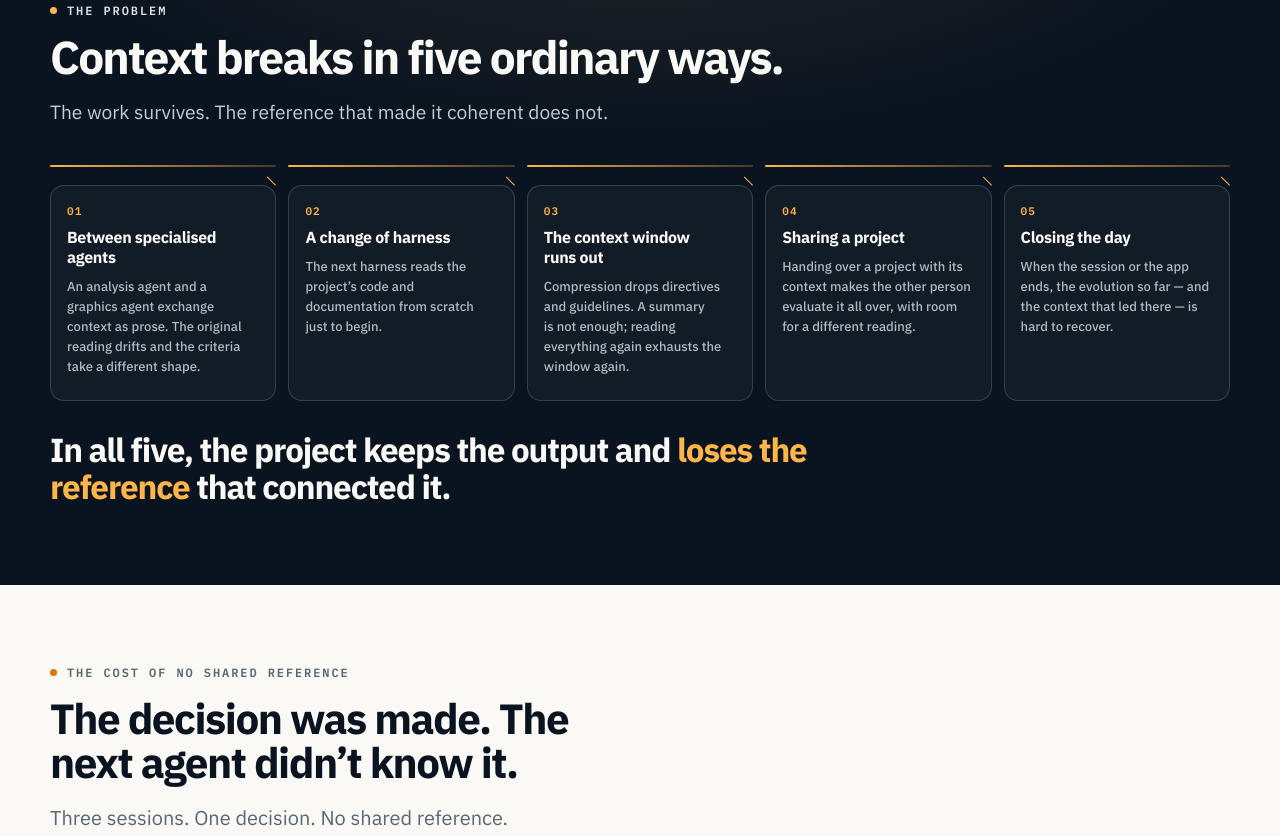
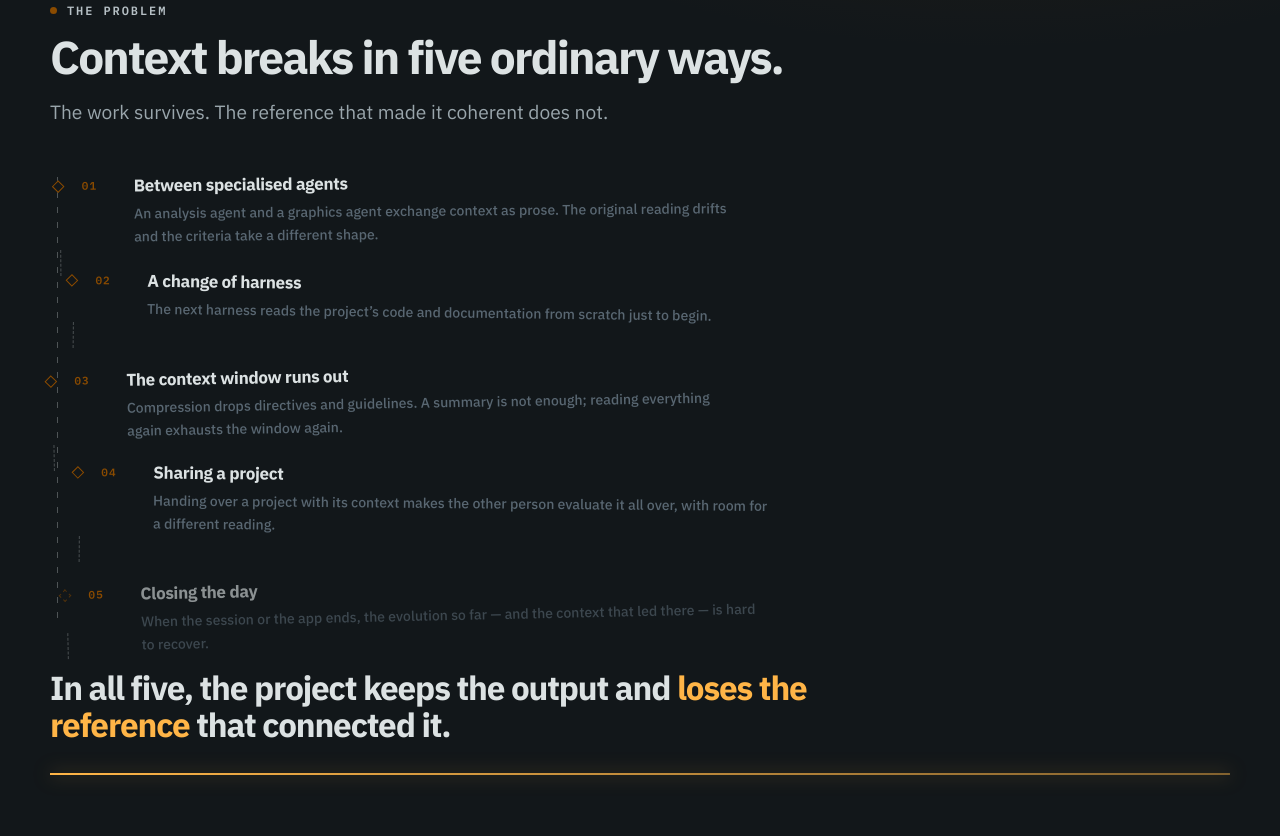
Before and after one commit to FidelErnesto03/arqux-landing, a plain HTML site: page index.html in a window 1280 px wide. Shown: the part 766-1602 px from the top of the page. Drawn offline with Linux system fonts and the light colour scheme.

Commit message:
portal: turn the problem into a drift field

```diff
--- a/assets/app.js
+++ b/assets/app.js
@@ -59,9 +59,9 @@
   const failureSection = $("#failures");
   if (failureSection && "IntersectionObserver" in window && !REDUCED) {
     const parts = [
-      ...$$(".failure-rail i", failureSection),
-      ...$$(".failure-grid li", failureSection),
-      $(".failure-close", failureSection)
+      ...$$(".drift-item", failureSection),
+      $(".failure-close", failureSection),
+      $(".coherence-line span", failureSection)
     ].filter(Boolean);
     parts.forEach((el) => el.classList.add("reveal"));
     const failureObserver = new IntersectionObserver((entries) => {
@@ -71,7 +71,6 @@
     }, { threshold: 0.12, rootMargin: "0px 0px -30% 0px" });
     failureObserver.observe(failureSection);
   }
-
 
   /* ---------- project reference: which steps read or write a component ---------- */
   const refBar = $(".source-panel");
--- a/assets/style.css
+++ b/assets/style.css
@@ -666,6 +666,7 @@ pre{font-size:13px;line-height:1.75}
 @media(max-width:900px){.hero .hero-visual{display:block}.hero-mobile-map{display:none}}
 @media(max-width:760px){.hero .hero-visual{display:none}.hero-mobile-map{display:grid}}
 /* The problem as a scene of loss */
+/* problem scene: one interrupted continuity, editorial and light */
 .loss-section{background:var(--paper-100)}
 .loss-head{max-width:900px}
 .loss-head .eyebrow{margin-bottom:16px}
@@ -702,29 +703,38 @@ pre{font-size:13px;line-height:1.75}
 @media(max-width:900px){.loss-sessions{grid-template-columns:1fr}.loss-thread{display:none}.loss-session{min-height:0}.loss-session:nth-child(2) .loss-quote{font-size:18px}.loss-consequences{grid-template-columns:1fr}.loss-consequences li{border-right:0;border-bottom:1px solid var(--line-light);padding:14px 0}.loss-consequences li:last-child{border-bottom:0}.loss-verdict{font-size:clamp(2rem,7vw,2.8rem)}}
 @media(max-width:560px){.loss-scene{padding:18px;border-radius:16px}.loss-session{padding:17px}.loss-scene-head{display:grid}.loss-cut{justify-self:start}.loss-lead{font-size:18px}}
 .loss-session-head{margin:0}.loss-section{scroll-margin-top:92px}
-/* problem section: five fractures, one-shot reveal (no loops) */
-.failure-section{position:relative;overflow:hidden;background:var(--ink-950);color:var(--paper-100);border-top:1px solid rgba(255,181,71,.4);scroll-margin-top:92px}
-.failure-section::before{content:"";position:absolute;inset:0;background:radial-gradient(900px 380px at 50% -8%,rgba(255,181,71,.11),transparent 70%);pointer-events:none}
+/* problem section: drift field — cold, misaligned, then one coherent stroke */
+.failure-section{position:relative;overflow:hidden;background:#12171A;color:var(--mist-300);border-top:1px solid rgba(220,226,227,.2);scroll-margin-top:92px}
+.failure-section::before{content:"";position:absolute;inset:0;background:radial-gradient(820px 340px at 78% -12%,rgba(138,75,0,.12),transparent 70%);pointer-events:none}
 .failure-section .wrap{position:relative}
 .failure-head{max-width:900px}
-.failure-head .eyebrow{color:#dce2e3}
-.failure-head .eyebrow::before{background:var(--amber-500)}
-.failure-head h2{font-size:clamp(2.1rem,3.6vw,3.2rem);line-height:1.04;letter-spacing:-.04em;margin:0 0 16px;color:var(--paper-100)}
-.failure-lead{margin:0;font-size:clamp(1.05rem,1.5vw,1.3rem);line-height:1.5;color:#c3ced3;max-width:680px}
-.failure-rail{display:grid;grid-template-columns:repeat(5,1fr);gap:12px;margin:38px 0 18px}
-.failure-rail i{height:2px;border-radius:2px;background:linear-gradient(90deg,var(--amber-500),rgba(255,181,71,.24));transform-origin:left;transform:scaleX(1)}
-.failure-rail i:nth-child(even){opacity:.45}
-.failure-grid{display:grid;grid-template-columns:repeat(5,minmax(0,1fr));gap:12px;list-style:none;margin:0;padding:0}
-.failure-grid li{position:relative;min-width:0;padding:20px 16px 22px;border:1px solid rgba(220,226,227,.18);border-radius:14px;background:rgba(255,255,255,.035);display:grid;gap:10px;align-content:start}
-.failure-grid li::after{content:"";position:absolute;top:-1px;right:-1px;width:12px;height:12px;border-top:1px solid var(--amber-500);transform:rotate(45deg);transform-origin:top right}
-.failure-num{font:600 11px/1 var(--mono);letter-spacing:.1em;color:var(--amber-500)}
-.failure-grid b{font:650 16px/1.25 var(--sans);color:var(--paper-100);letter-spacing:-.02em}
-.failure-grid p{margin:0;font:500 13px/1.55 var(--sans);color:#aebbc2}
-.failure-close{margin:30px 0 0;max-width:900px;font-size:clamp(1.5rem,2.6vw,2.2rem);line-height:1.12;letter-spacing:-.035em;font-weight:700;color:var(--paper-100)}
+.failure-head .eyebrow{color:var(--mist-500)}
+.failure-head .eyebrow::before{background:#8A4B00}
+.failure-head h2{font-size:clamp(2.1rem,3.6vw,3.2rem);line-height:1.04;letter-spacing:-.04em;margin:0 0 16px;color:var(--mist-300)}
+.failure-lead{margin:0;font-size:clamp(1.05rem,1.5vw,1.3rem);line-height:1.5;color:#9AA6AC;max-width:680px}
+.drift-list{list-style:none;margin:44px 0 0;padding:0;position:relative}
+.drift-list::before{content:"";position:absolute;left:7px;top:6px;bottom:30px;width:1px;background:repeating-linear-gradient(180deg,rgba(220,226,227,.3) 0 6px,transparent 6px 15px)}
+.drift-item{position:relative;display:grid;grid-template-columns:34px minmax(0,1fr);gap:18px;padding:0 0 34px 32px;transform:translateX(var(--x,0px)) rotate(var(--r,0deg))}
+.drift-item:nth-child(1){--x:0px;--r:-.5deg}
+.drift-item:nth-child(2){--x:13px;--r:.7deg}
+.drift-item:nth-child(3){--x:-7px;--r:-1deg}
+.drift-item:nth-child(4){--x:19px;--r:.5deg}
+.drift-item:nth-child(5){--x:7px;--r:-1.2deg}
+.drift-item::before{content:"";position:absolute;left:4px;top:6px;width:7px;height:7px;border:1px solid #8A4B00;background:#12171A;transform:rotate(45deg)}
+.drift-num{font:600 11px/1 var(--mono);letter-spacing:.1em;color:#8A4B00;padding-top:5px}
+.drift-body b{display:block;font:650 17px/1.25 var(--sans);letter-spacing:-.02em;color:var(--mist-300);margin-bottom:6px}
+.drift-body p{margin:0;max-width:620px;font:500 14px/1.6 var(--sans);color:var(--slate-600)}
+.drift-break{position:absolute;left:10px;bottom:6px;height:26px;border-left:1px dashed rgba(220,226,227,.28)}
+.drift-item:last-child{padding-bottom:8px}
+.drift-item:last-child .drift-body{opacity:.6}
+.drift-item:last-child::before{border-style:dashed;opacity:.5}
+.failure-close{margin:16px 0 0;max-width:900px;font-size:clamp(1.5rem,2.6vw,2.2rem);line-height:1.12;letter-spacing:-.035em;font-weight:700;color:var(--mist-300)}
 .failure-close em{font-style:normal;color:var(--amber-500)}
-.failure-rail i.reveal,.failure-grid li.reveal,.failure-close.reveal{opacity:0;transform:translateY(10px)}
-.failure-rail i.reveal{transform:scaleX(0)}
-.failure-rail i.reveal.in,.failure-grid li.reveal.in,.failure-close.reveal.in{opacity:1;transform:none;transition:opacity .7s ease,transform .7s cubic-bezier(.2,.7,.3,1)}
-.failure-rail i.reveal.in{transform:scaleX(1)}
-@media(max-width:980px){.failure-grid{grid-template-columns:repeat(2,minmax(0,1fr))}.failure-rail{grid-template-columns:repeat(2,1fr)}.failure-rail i:nth-child(n+3){display:none}}
-@media(max-width:560px){.failure-grid{grid-template-columns:1fr}.failure-grid li{padding:16px}.failure-close{font-size:clamp(1.4rem,6vw,1.8rem)}}
+.coherence-line{margin-top:30px;height:2px;background:rgba(255,181,71,.12);border-radius:2px}
+.coherence-line span{display:block;height:2px;width:100%;background:linear-gradient(90deg,var(--amber-500),rgba(255,181,71,.4));box-shadow:0 0 18px rgba(255,181,71,.5);transform-origin:left;transform:scaleX(1)}
+.drift-item.reveal,.failure-close.reveal{opacity:0;transform:translateY(14px) translateX(var(--x,0px)) rotate(var(--r,0deg))}
+.drift-item.reveal.in,.failure-close.reveal.in{opacity:1;transform:translateX(var(--x,0px)) rotate(var(--r,0deg));transition:opacity .7s ease,transform .85s cubic-bezier(.2,.7,.3,1)}
+.coherence-line span.reveal{transform:scaleX(0)}
+.coherence-line span.reveal.in{transform:scaleX(1);transition:transform 1s cubic-bezier(.2,.7,.3,1)}
+@media(max-width:760px){.drift-item{grid-template-columns:28px minmax(0,1fr);gap:12px;padding-left:24px}.drift-item:nth-child(n){--x:0px}}
+@media(max-width:560px){.failure-close{font-size:clamp(1.4rem,6vw,1.8rem)}.drift-body p{font-size:13.5px}}
--- a/index.html
+++ b/index.html
@@ -63,15 +63,15 @@
       <h2 id="failures-title">Context breaks in five ordinary ways.</h2>
       <p class="failure-lead">The work survives. The reference that made it coherent does not.</p>
     </div>
-    <div class="failure-rail" aria-hidden="true"><i></i><i></i><i></i><i></i><i></i></div>
-    <ol class="failure-grid">
-      <li><span class="failure-num">01</span><b>Between specialised agents</b><p>An analysis agent and a graphics agent exchange context as prose. The original reading drifts and the criteria take a different shape.</p></li>
-      <li><span class="failure-num">02</span><b>A change of harness</b><p>The next harness reads the project’s code and documentation from scratch just to begin.</p></li>
-      <li><span class="failure-num">03</span><b>The context window runs out</b><p>Compression drops directives and guidelines. A summary is not enough; reading everything again exhausts the window again.</p></li>
-      <li><span class="failure-num">04</span><b>Sharing a project</b><p>Handing over a project with its context makes the other person evaluate it all over, with room for a different reading.</p></li>
-      <li><span class="failure-num">05</span><b>Closing the day</b><p>When the session or the app ends, the evolution so far — and the context that led there — is hard to recover.</p></li>
+    <ol class="drift-list">
+      <li class="drift-item"><span class="drift-num" aria-hidden="true">01</span><div class="drift-body"><b>Between specialised agents</b><p>An analysis agent and a graphics agent exchange context as prose. The original reading drifts and the criteria take a different shape.</p></div><span class="drift-break" aria-hidden="true"></span></li>
+      <li class="drift-item"><span class="drift-num" aria-hidden="true">02</span><div class="drift-body"><b>A change of harness</b><p>The next harness reads the project’s code and documentation from scratch just to begin.</p></div><span class="drift-break" aria-hidden="true"></span></li>
+      <li class="drift-item"><span class="drift-num" aria-hidden="true">03</span><div class="drift-body"><b>The context window runs out</b><p>Compression drops directives and guidelines. A summary is not enough; reading everything again exhausts the window again.</p></div><span class="drift-break" aria-hidden="true"></span></li>
+      <li class="drift-item"><span class="drift-num" aria-hidden="true">04</span><div class="drift-body"><b>Sharing a project</b><p>Handing over a project with its context makes the other person evaluate it all over, with room for a different reading.</p></div><span class="drift-break" aria-hidden="true"></span></li>
+      <li class="drift-item"><span class="drift-num" aria-hidden="true">05</span><div class="drift-body"><b>Closing the day</b><p>When the session or the app ends, the evolution so far — and the context that led there — is hard to recover.</p></div><span class="drift-break" aria-hidden="true"></span></li>
     </ol>
     <p class="failure-close">In all five, the project keeps the output and <em>loses the reference</em> that connected it.</p>
+    <div class="coherence-line" aria-hidden="true"><span></span></div>
   </div>
 </section>
 <section class="section section-light loss-section" id="local" aria-labelledby="loss-title">
```
Also changed, not shown: es/index.html (+7 -7 lines), 1 other file.
